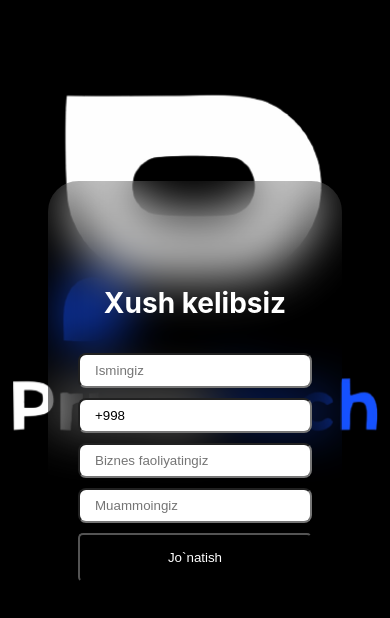
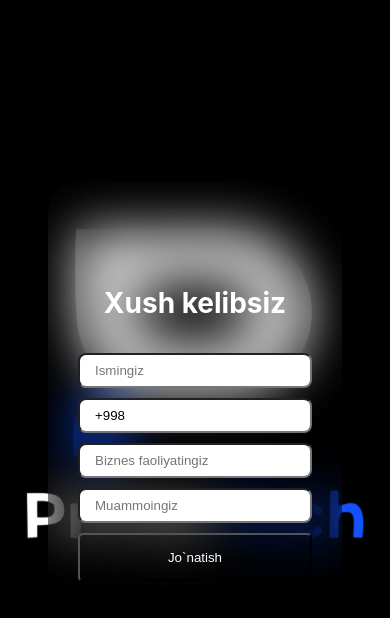
Before and after one commit to Jamshid937/Form, a React (Create React App) app: page / in a window 390 px wide. Shown: the top 618 px of the page. Built offline with nearby package versions, Linux system fonts and the light colour scheme.

Commit message:
add new style

```diff
--- a/src/Components/Form/form.module.css
+++ b/src/Components/Form/form.module.css
@@ -52,10 +52,26 @@ color: #fff;
 font-size: 28px;
 }
 
-@media screen and (max-width:558px) {
+@media screen and (max-width:538px) {
     .form{
-        background-size: 514px;
+        background-size: 700px;
 
-        background-position-y: 7px;
+
     }
 }
+@media screen and (max-width:496px) {
+    .form{
+        background-size: 619px;
+        background-position-y: 42px;
+
+
+    }
+}
+@media screen and (max-width:434px) {
+    .form{
+        background-size: 475px;
+        background-position-y: 147px;
+
+
+    }
+}
```
